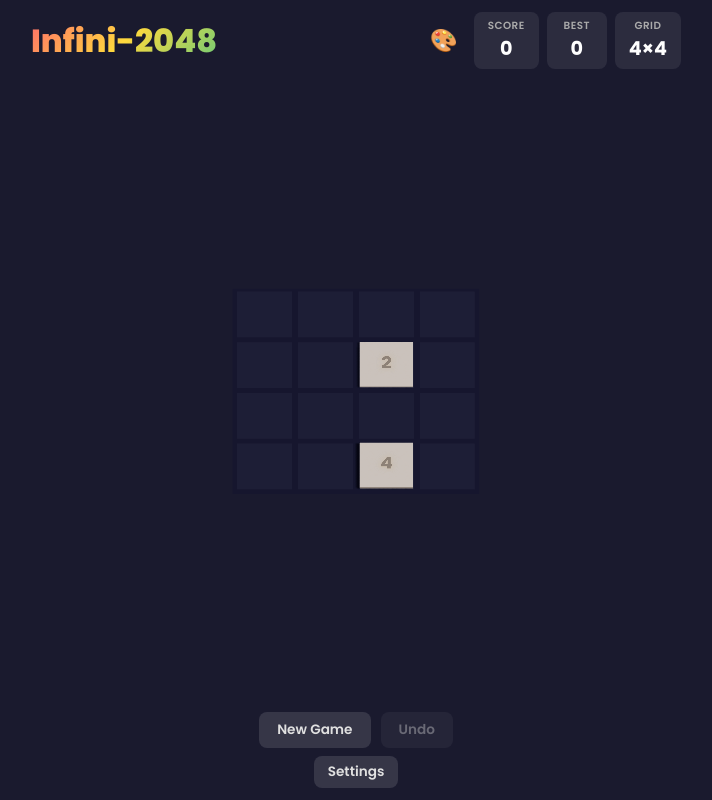
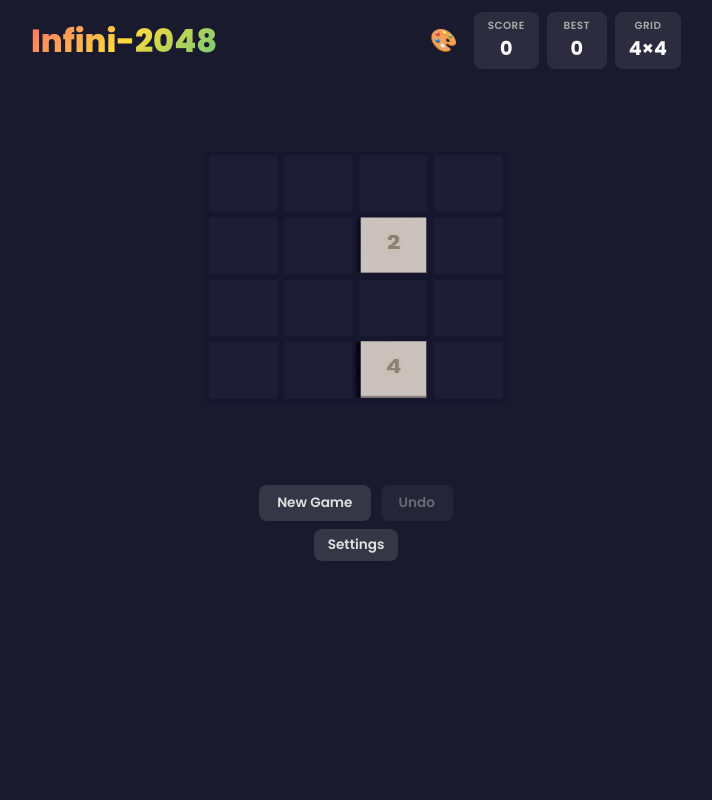
Before and after one commit to notanytime/Infini-2048, a Vue app: page / in a window 1280 px wide. Shown: the whole page, without its empty margins (284-996 px from the left). Built offline with nearby package versions, Linux system fonts and the light colour scheme.

Commit message:
fix: 画布最小尺寸400px 防止被压缩

```diff
--- a/src/App.vue
+++ b/src/App.vue
@@ -147,13 +147,13 @@ html, body {
 }
 
 .game-main {
-  flex: 1;
+  flex: 0 1 auto;
   display: flex;
   align-items: center;
   justify-content: center;
   width: 100%;
   max-width: 650px;
-  min-height: 0;
+  min-height: 400px;
 }
 
 .game-footer {
--- a/src/components/GameCanvas.vue
+++ b/src/components/GameCanvas.vue
@@ -369,6 +369,7 @@ onUnmounted(() => { cleanup() })
 .canvas-container {
   width: 100%;
   height: 100%;
+  min-height: 400px;
   display: flex;
   align-items: center;
   justify-content: center;
@@ -378,6 +379,7 @@ onUnmounted(() => { cleanup() })
 .game-canvas {
   width: 100%;
   height: 100%;
+  min-height: 400px;
   display: block;
 }
 .debug-cursor {
```
